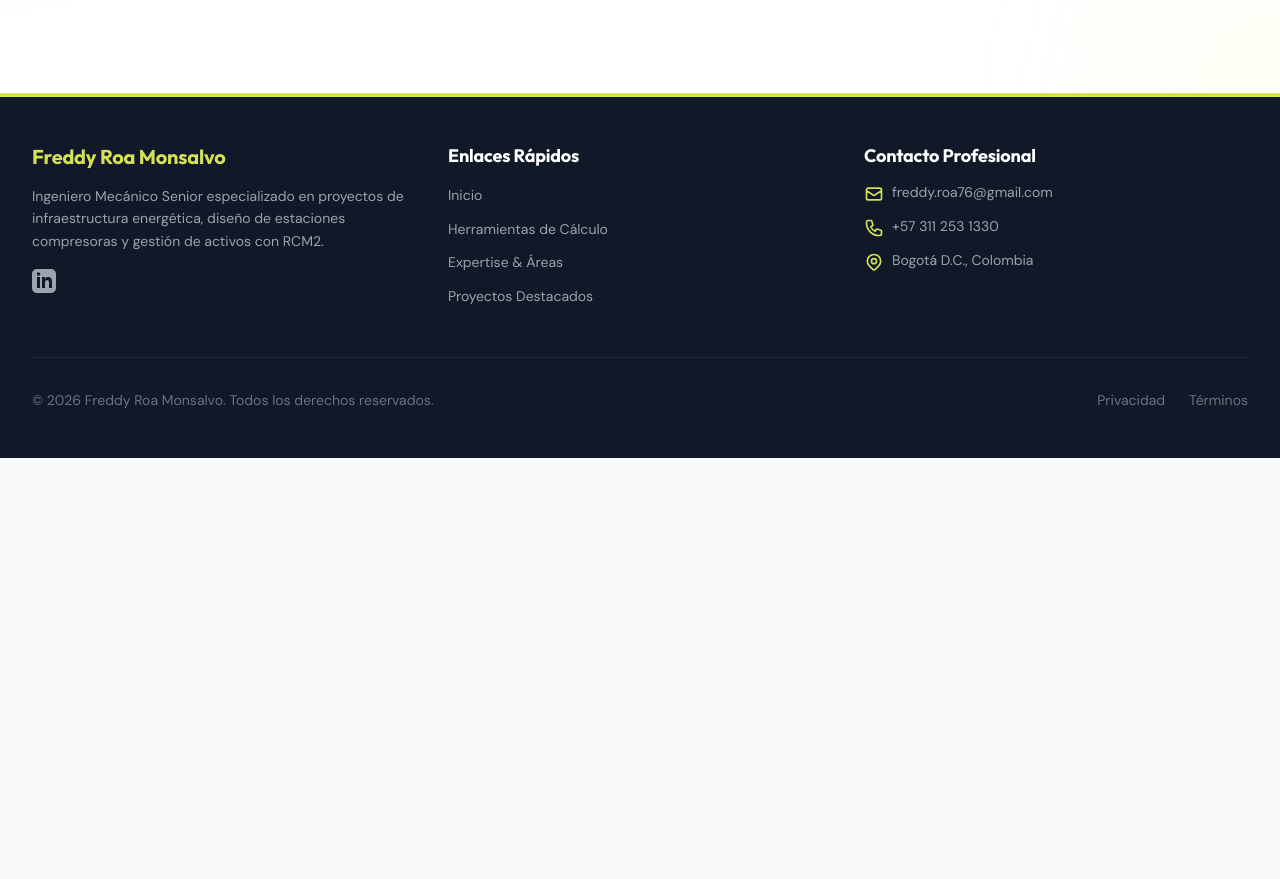
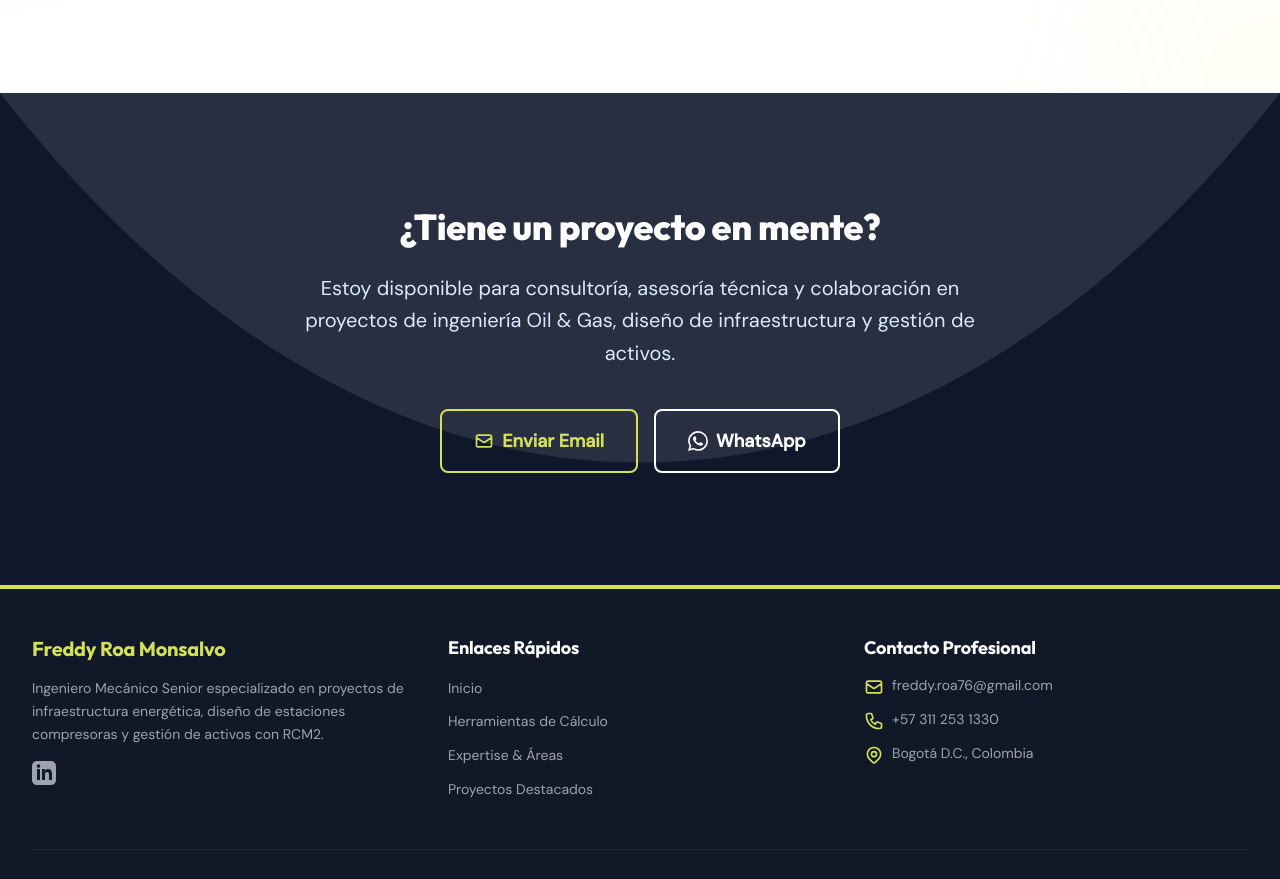
Before and after one commit to freddyroa76/ingeniero, a plain HTML site: page index.html in a window 1280 px wide. Shown: the part 7622-8501 px from the top of the page. Before the commit the page ends 8080 px from the top, so only its background shows below. Drawn offline with Linux system fonts and the light colour scheme.

Commit message:
Fix: Add Contact section with LCP-qualified content - fixes NO_LCP error on #contact navigation

```diff
--- a/index.html
+++ b/index.html
@@ -1331,10 +1331,37 @@
         </div>
       </section>
 
+      <!-- Contact Section -->
+      <section id="contact" class="py-20 md:py-28 bg-primary relative overflow-hidden">
+        <div class="absolute inset-0 opacity-10">
+          <svg class="h-full w-full" viewBox="0 0 100 100" preserveAspectRatio="none">
+            <path d="M0 0 C 30 100 70 100 100 0 Z" fill="white" />
+          </svg>
+        </div>
+        <div class="max-w-4xl mx-auto px-4 sm:px-6 lg:px-8 relative z-10 text-center">
+          <h2 class="text-3xl md:text-4xl font-extrabold text-white mb-6">
+            ¿Tiene un proyecto en mente?
+          </h2>
+          <p class="text-xl text-blue-100 max-w-2xl mx-auto mb-10 leading-relaxed">
+            Estoy disponible para consultoría, asesoría técnica y colaboración en proyectos de ingeniería Oil & Gas, diseño de infraestructura y gestión de activos.
+          </p>
+          <div class="flex flex-col sm:flex-row items-center justify-center gap-4">
+            <a href="mailto:freddy.roa76@gmail.com" class="inline-flex items-center px-8 py-4 border-2 border-[#D4E157] text-lg font-bold rounded-lg text-[#D4E157] bg-transparent hover:bg-[#D4E157] hover:text-primary transition-all duration-300 transform hover:scale-105">
+              <svg class="w-5 h-5 mr-2" fill="none" stroke="currentColor" viewBox="0 0 24 24"><path stroke-linecap="round" stroke-linejoin="round" stroke-width="2" d="M3 8l7.89 5.26a2 2 0 002.22 0L21 8M5 19h14a2 2 0 002-2V7a2 2 0 00-2-2H5a2 2 0 00-2 2v10a2 2 0 002 2z"/></svg>
+              Enviar Email
+            </a>
+            <a href="https://wa.me/573112531330" target="_blank" rel="noopener noreferrer" class="inline-flex items-center px-8 py-4 border-2 border-white text-lg font-bold rounded-lg text-white bg-transparent hover:bg-white hover:text-primary transition-all duration-300 transform hover:scale-105">
+              <svg class="w-5 h-5 mr-2" fill="currentColor" viewBox="0 0 24 24"><path d="M17.472 14.382c-.297-.149-1.758-.867-2.03-.967-.273-.099-.471-.148-.67.15-.197.297-.767.966-.94 1.164-.173.199-.347.223-.644.075-.297-.15-1.255-.463-2.39-1.475-.883-.788-1.48-1.761-1.653-2.059-.173-.297-.018-.458.13-.606.134-.133.298-.347.446-.52.149-.174.198-.298.298-.497.099-.198.05-.371-.025-.52-.075-.149-.669-1.612-.916-2.207-.242-.579-.487-.5-.669-.51-.173-.008-.371-.01-.57-.01-.198 0-.52.074-.792.372-.272.297-1.04 1.016-1.04 2.479 0 1.462 1.065 2.875 1.213 3.074.149.198 2.096 3.2 5.077 4.487.709.306 1.262.489 1.694.625.712.227 1.36.195 1.871.118.571-.085 1.758-.719 2.006-1.413.248-.694.248-1.289.173-1.413-.074-.124-.272-.198-.57-.347m-5.421 7.403h-.004a9.87 9.87 0 01-5.031-1.378l-.361-.214-3.741.982.998-3.648-.235-.374a9.86 9.86 0 01-1.51-5.26c.001-5.45 4.436-9.884 9.888-9.884 2.64 0 5.122 1.03 6.988 2.898a9.825 9.825 0 012.893 6.994c-.003 5.45-4.437 9.884-9.885 9.884m8.413-18.297A11.815 11.815 0 0012.05 0C5.495 0 .16 5.335.157 11.892c0 2.096.547 4.142 1.588 5.945L.057 24l6.305-1.654a11.882 11.882 0 005.683 1.448h.005c6.554 0 11.89-5.335 11.893-11.893a11.821 11.821 0 00-3.48-8.413z"/></svg>
+              WhatsApp
+            </a>
+          </div>
+        </div>
+      </section>
+
     </main>
 
     <!-- Footer Pro -->
-    <footer id="contact" class="bg-gray-900 text-white border-t-4 border-[#D4E157]">
+    <footer class="bg-gray-900 text-white border-t-4 border-[#D4E157]">
       <div class="max-w-7xl mx-auto py-12 px-4 sm:px-6 lg:px-8">
         <div class="grid grid-cols-1 md:grid-cols-3 gap-8">
 
```
Also changed, not shown: tailwind_compiled.css.
